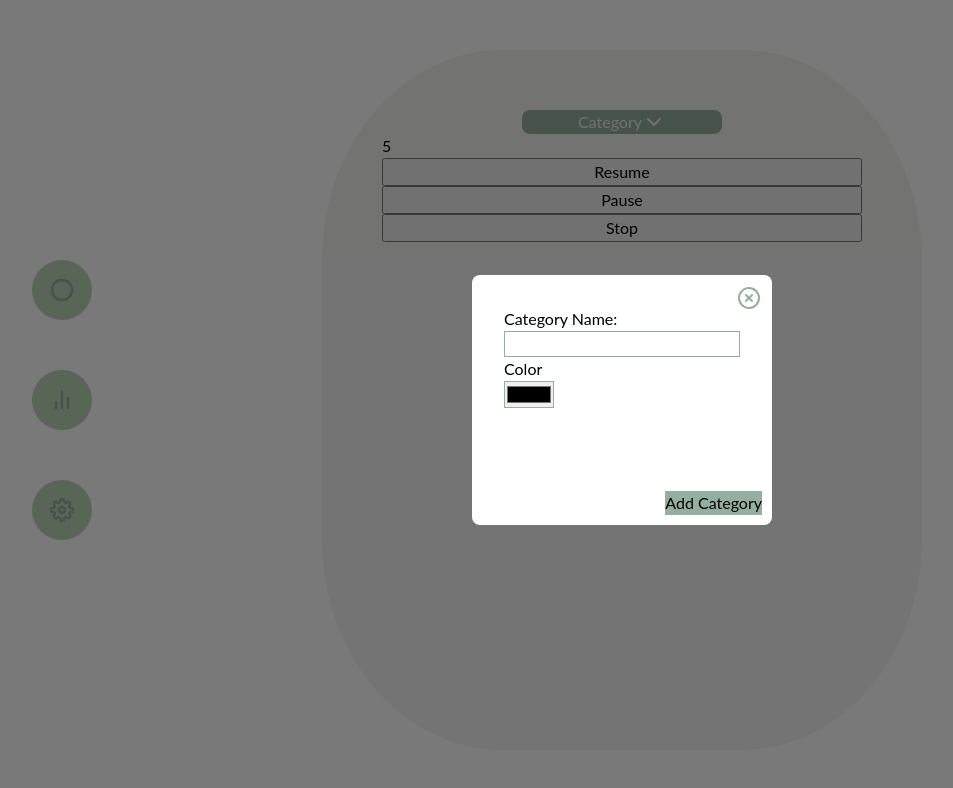
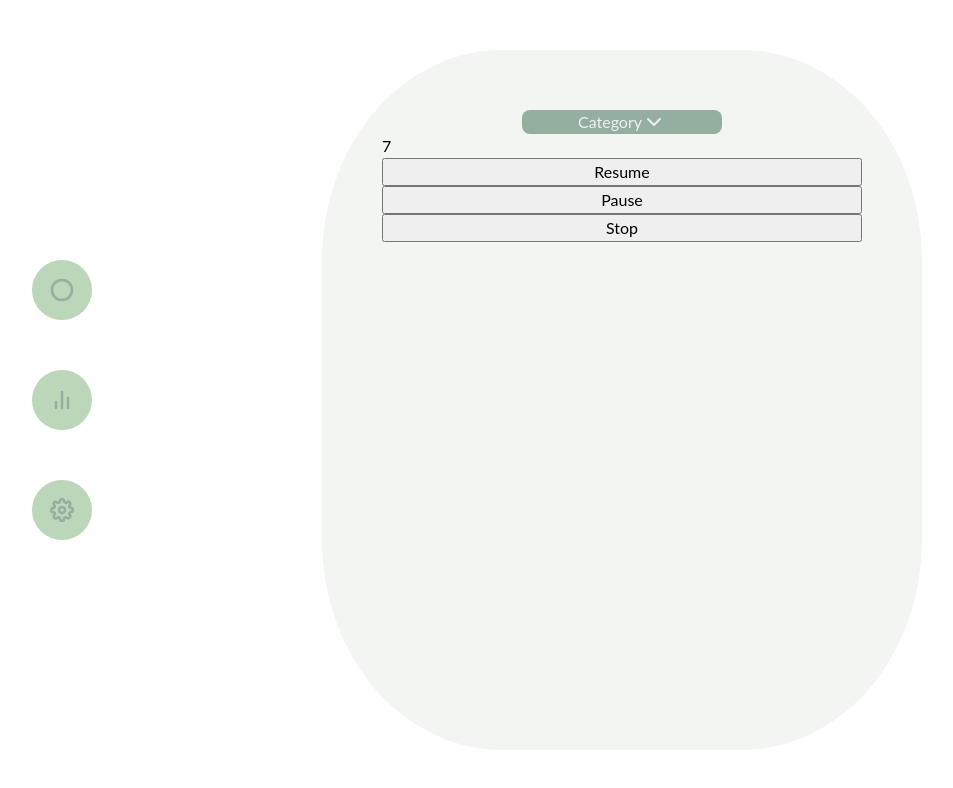
Before and after one commit to brrkrmn/session, a React (Create React App) app in the folder my-app/: page / in a window 1280 px wide. Shown: the top 788 px of the page, without its empty margins (18-971 px from the left). Built offline with nearby package versions, Linux system fonts and the light colour scheme.

Commit message:
add category context

```diff
--- a/my-app/src/components/App.js
+++ b/my-app/src/components/App.js
@@ -1,9 +1,12 @@
 import React from 'react';
 import ContentWrapper from './ContentWrapper';
+import CategoryProvider from './CategoryProvider';
 
 function App() {
   return (
-    <ContentWrapper />
+    <CategoryProvider>
+      <ContentWrapper />
+    </CategoryProvider>
   );
 }
 
--- a/my-app/src/components/CategoryModal/CategoryModal.js
+++ b/my-app/src/components/CategoryModal/CategoryModal.js
@@ -5,7 +5,7 @@ import { XCircle } from 'react-feather';
 function CategoryModal() {
   return (
     <div className={styles.wrapper}>
-      <div className={styles.backdrop}></div>
+      <div className={styles.backdrop} />
       <div className={styles.dialog}>
         <form className={styles.form}>
           <label htmlFor="category-name">
--- a/my-app/src/components/CategoryPopover/CategoryPopover.js
+++ b/my-app/src/components/CategoryPopover/CategoryPopover.js
@@ -1,12 +1,13 @@
 import React from 'react';
 import { ChevronDown, XCircle, Plus } from 'react-feather';
 import * as Popover from '@radix-ui/react-popover';
-import useToggle from '../../hooks/useToggle';
+import { CategoryContext } from '../CategoryProvider';
 import styles from './Popover.module.css';
 
-function CategoryPopover({ handleAddCategories, categories }) {
+
+function CategoryPopover() {
+  const { categories } = React.useContext(CategoryContext);
   const [selectedCategory, setSelectedCategory] = React.useState();
-  const [isModalOpen, toggleIsModalOpen] = useToggle(false);
 
   return (
     <Popover.Root>
@@ -38,7 +39,7 @@ function CategoryPopover({ handleAddCategories, categories }) {
             <XCircle />
           </Popover.Close>
 
-          <button onClick={toggleIsModalOpen} className={styles.addButton}>
+          <button className={styles.addButton}>
             <Plus />
           </button>
 
--- /dev/null
+++ b/my-app/src/components/CategoryProvider/CategoryProvider.js
@@ -0,0 +1,29 @@
+import React from 'react';
+
+export const CategoryContext = React.createContext();
+
+function CategoryProvider({ children }) {
+  const [categories, setCategories] = React.useState([
+    {id: Math.random(), name: 'school', color:'green'},
+    {id: Math.random(), name: 'code', color:'grey'},
+    {id: Math.random(), name: 'health', color:'white'},
+  ]);
+
+  function addCategory(name, color) {
+    const nextCategory = {
+      id: Math.random(),
+      name: name,
+      color: color,
+    }
+    const nextCategories = [...categories, nextCategory];
+    setCategories(nextCategories);
+  }
+
+  return (
+    <CategoryContext.Provider value={{ categories, addCategory}}>
+      {children}
+    </CategoryContext.Provider>
+  )
+}
+
+export default CategoryProvider;
--- /dev/null
+++ b/my-app/src/components/CategoryProvider/index.js
@@ -0,0 +1,2 @@
+export * from './CategoryProvider';
+export { default } from './CategoryProvider';
--- a/my-app/src/components/SessionPlayground/SessionPlayground.js
+++ b/my-app/src/components/SessionPlayground/SessionPlayground.js
@@ -2,35 +2,20 @@ import React from 'react';
 import CategoryPopover from '../CategoryPopover';
 import Timer from '../Timer';
 import TimerButtons from '../TimerButtons';
-import CategoryModal from '../CategoryModal'
-import useToggle from '../../hooks/useToggle';
+// import CategoryModal from '../CategoryModal'
+// import useToggle from '../../hooks/useToggle';
 
 import styles from './SessionPlayground.module.css';
 
 function SessionPlayground() {
-  const [categories, setCategories] = React.useState([
-    {id: Math.random(), name: 'school', color:'green'},
-    {id: Math.random(), name: 'code', color:'grey'},
-    {id: Math.random(), name: 'health', color:'white'},
-
-  ])
-  const [isModalOpen, toggleIsModalOpen] = useToggle(true);
-
-  function handleAddCategory(event) {
-    const nextCategory = {
-      id: Math.random(),
-      name: event.target.value,
-    }
-    const nextCategories = [...categories, nextCategory];
-    setCategories(nextCategories);
-  }
+  // const [isModalOpen, toggleIsModalOpen] = useToggle(true);
 
   return (
     <div className={styles.playgroundWrapper}>
-        {isModalOpen && (
-          <CategoryModal></CategoryModal>
-        )}
-        <CategoryPopover handleAddCategory={handleAddCategory} categories={categories} />
+        {/* {isModalOpen && (
+          <CategoryModal toggleIsModalOpen={toggleIsModalOpen}></CategoryModal>
+        )} */}
+        <CategoryPopover />
         <Timer />
         <TimerButtons />
     </div>
```
